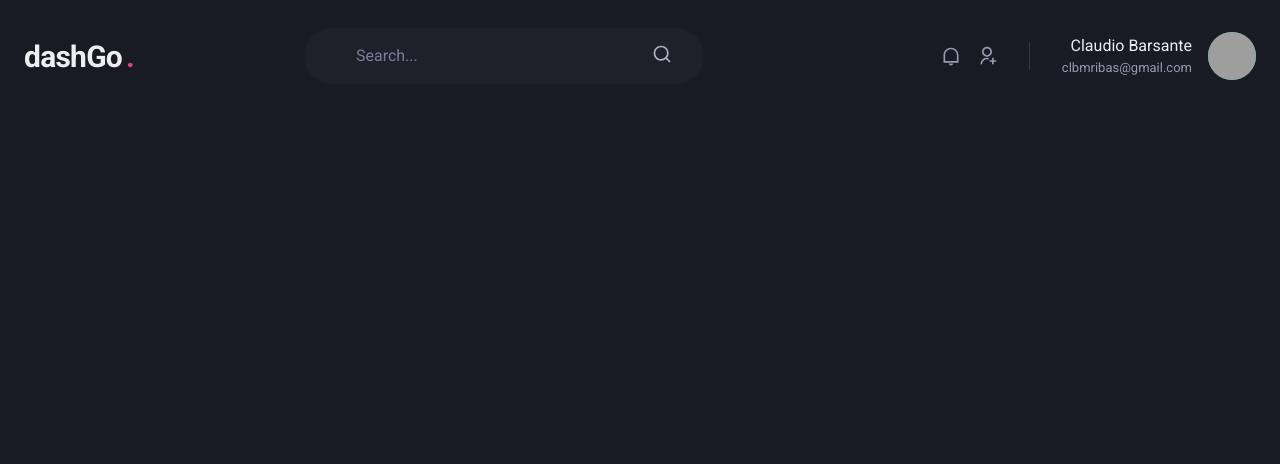
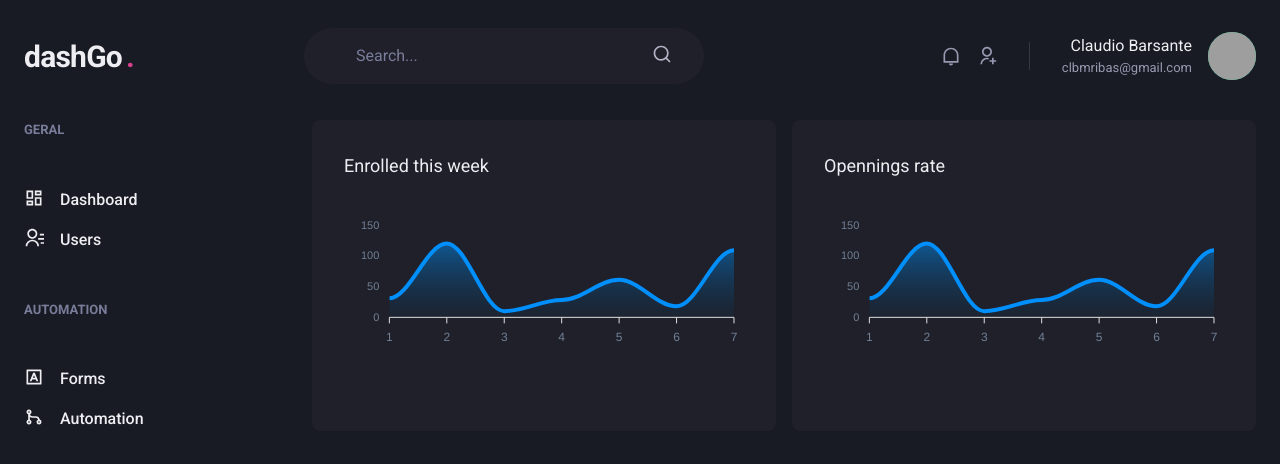
Before and after one commit to claudiobarsante/dashgo, a Next.js app: page /dashboard in a window 1280 px wide. Shown: the top 464 px of the page. Built offline with nearby package versions, Linux system fonts and the light colour scheme; grey boxes are pictures that could not be loaded.

Commit message:
feat: add Dashboard page

```diff
--- a/package.json
+++ b/package.json
@@ -11,9 +11,11 @@
     "@chakra-ui/react": "^1.7.2",
     "@emotion/react": "11",
     "@emotion/styled": "11",
+    "apexcharts": "^3.32.0",
     "framer-motion": "4",
     "next": "12.0.7",
     "react": "17.0.2",
+    "react-apexcharts": "^1.3.9",
     "react-dom": "17.0.2",
     "react-icons": "^4.3.1"
   },
--- /dev/null
+++ b/src/pages/components/Sidebar.tsx
@@ -0,0 +1,59 @@
+import {
+  Avatar,
+  Flex,
+  Button,
+  Stack,
+  Text,
+  Input,
+  Icon,
+  Link,
+  Box
+} from '@chakra-ui/react';
+import {
+  RiContactsLine,
+  RiDashboardLine,
+  RiGitMergeLine,
+  RiInputMethodLine
+} from 'react-icons/ri';
+export default function Sidebar() {
+  return (
+    <Box as="aside" w="64" mr="8">
+      <Stack spacing="12" align="flex-start">
+        <Box fontWeight="bold" color="gray.400" fontSize="small">
+          GERAL
+        </Box>
+        <Stack spacing="4" mt="8" align="strech">
+          <Link display="flex" align="center">
+            <Icon as={RiDashboardLine} fontSize="20" />
+            <Text ml="4" fontWeight="medium">
+              Dashboard
+            </Text>
+          </Link>
+          <Link display="flex" align="center">
+            <Icon as={RiContactsLine} fontSize="20" />
+            <Text ml="4" fontWeight="medium">
+              Users
+            </Text>
+          </Link>
+        </Stack>
+        <Box fontWeight="bold" color="gray.400" fontSize="small">
+          AUTOMATION
+        </Box>
+        <Stack spacing="4" mt="8" align="strech">
+          <Link display="flex" align="center">
+            <Icon as={RiInputMethodLine} fontSize="20" />
+            <Text ml="4" fontWeight="medium">
+              Forms
+            </Text>
+          </Link>
+          <Link display="flex" align="center">
+            <Icon as={RiGitMergeLine} fontSize="20" />
+            <Text ml="4" fontWeight="medium">
+              Automation
+            </Text>
+          </Link>
+        </Stack>
+      </Stack>
+    </Box>
+  );
+}
--- a/src/pages/dashboard.tsx
+++ b/src/pages/dashboard.tsx
@@ -1,5 +1,74 @@
 import Header from './components/Header';
+import {
+  Avatar,
+  Flex,
+  Button,
+  HStack,
+  Text,
+  Input,
+  Icon,
+  Box,
+  SimpleGrid,
+  theme
+} from '@chakra-ui/react';
+import Sidebar from './components/Sidebar';
+import dynamic from 'next/dynamic';
+const Chart = dynamic(() => import('react-apexcharts'), {
+  ssr: false
+});
+
+const options = {
+  chart: {
+    toolbar: {
+      show: false
+    },
+    zoom: {
+      enabled: false
+    },
+    foreColor: theme.colors.gray[500]
+  },
+  grid: {
+    show: false
+  },
+  dataLabels: {
+    enabled: false
+  },
+  tooltip: {
+    enabled: false
+  },
+  fill: {
+    opacity: 0.3,
+    type: 'gradient',
+    gradient: {
+      shade: 'dark',
+      opacityFrom: 0.7,
+      opacityTo: 0.3
+    }
+  }
+};
+const series = [{ name: 'series1', data: [31, 120, 10, 28, 61, 18, 109] }];
 
 export default function Dashboard() {
-  return <Header />;
+  return (
+    <Flex direction="column" h="100vh">
+      <Header />
+      <Flex w="100%" my="6" maxWidth="1480px" mx="auto" px="6">
+        <Sidebar />
+        <SimpleGrid flex="1" gap="4" minChildWidth="320px" align="flex-start">
+          <Box p="8" bg="gray.800" borderRadius={8}>
+            <Text fontSize="lg" mb="4">
+              Enrolled this week
+            </Text>
+            <Chart options={options} series={series} type="area" height={160} />
+          </Box>
+          <Box p="8" bg="gray.800" borderRadius={8}>
+            <Text fontSize="lg" mb="4">
+              Opennings rate
+            </Text>
+            <Chart options={options} series={series} type="area" height={160} />
+          </Box>
+        </SimpleGrid>
+      </Flex>
+    </Flex>
+  );
 }
```
Also changed, not shown: 1 other file (tests, documents, lock files or other folders).
